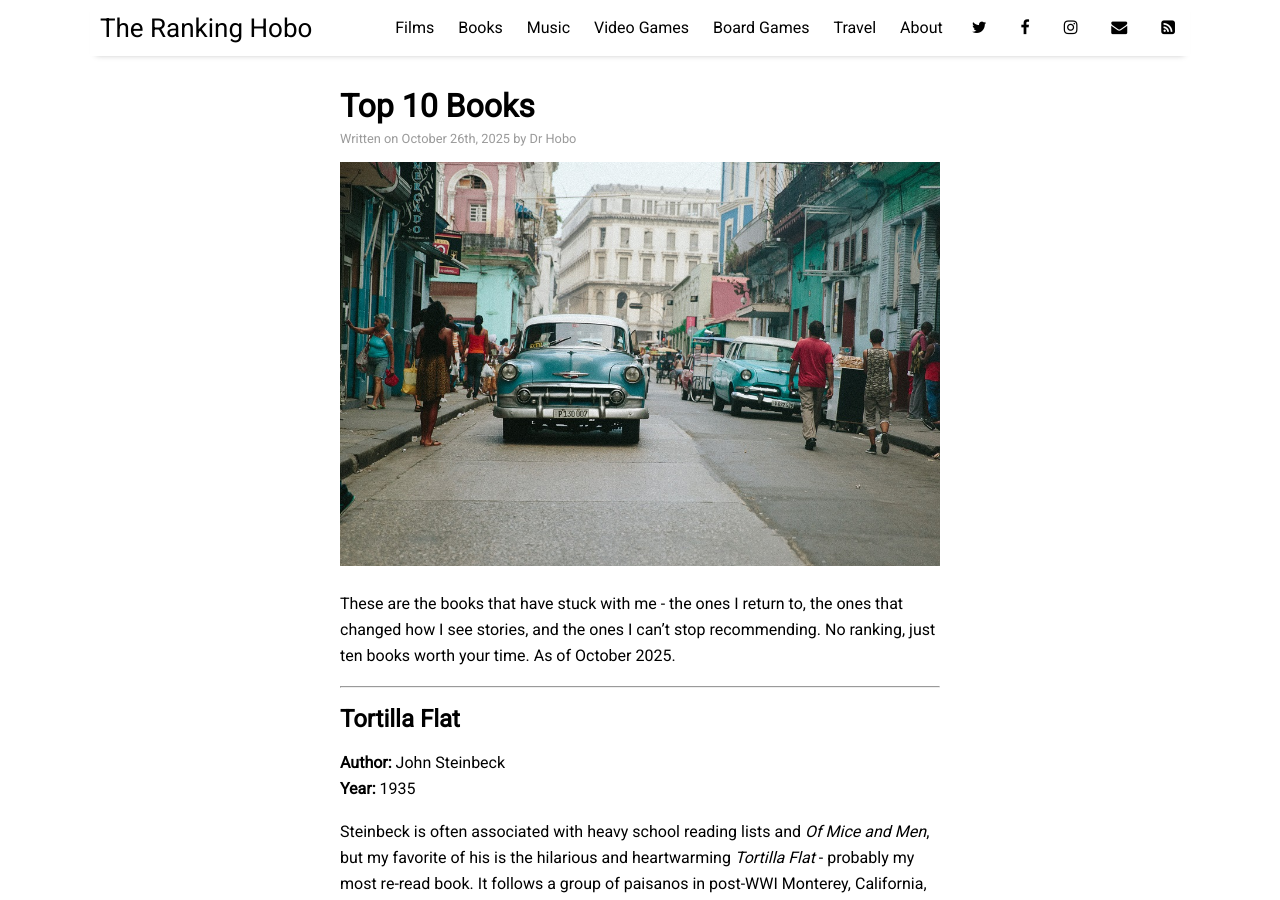
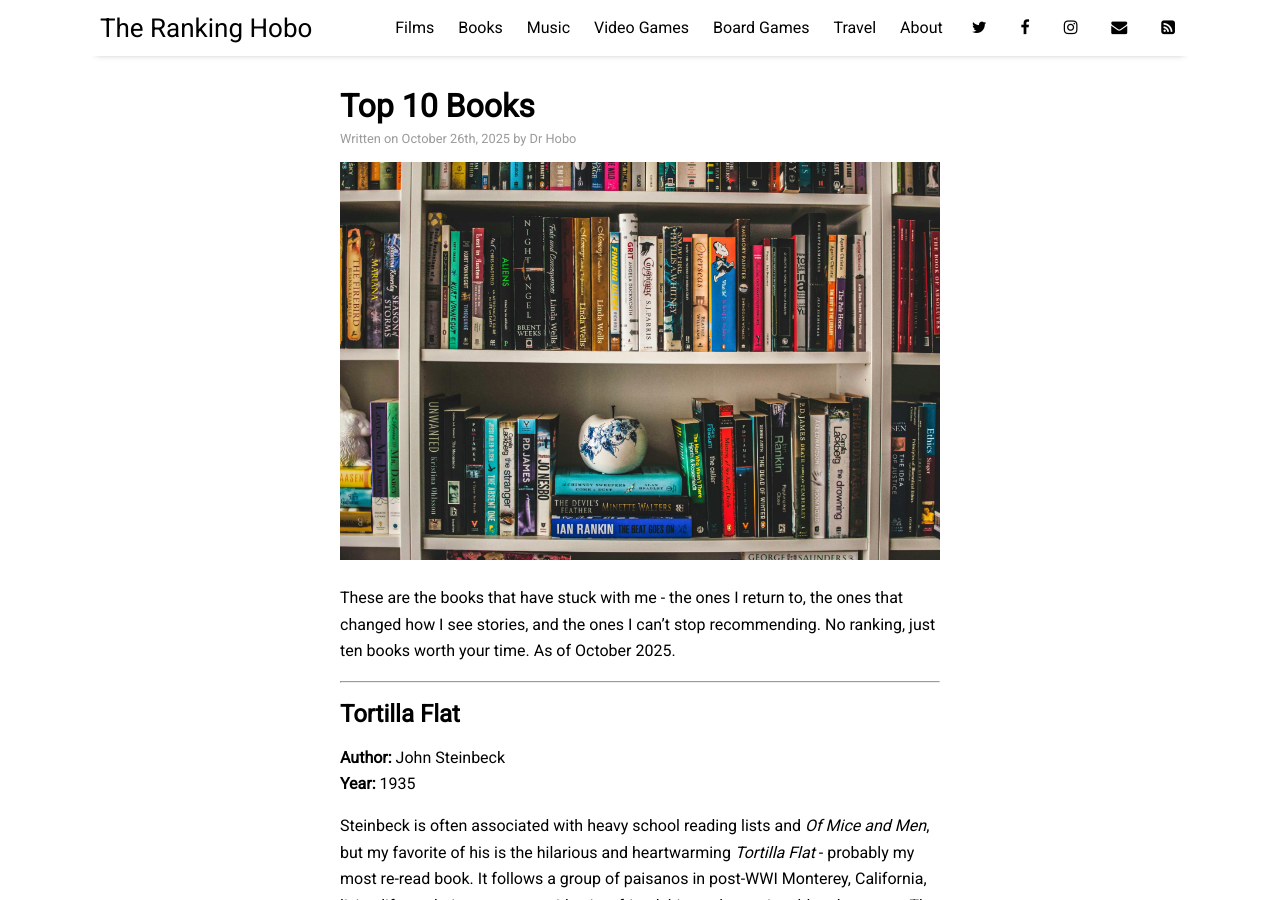
Before and after one commit to TheDrHobo/thedrhobo.github.io, a Jekyll site: the page built from _posts/2025-10-26-top-10-books.md, in a window 1280 px wide and 900 px high. Built offline with Jekyll 4.4.1, drawn with Linux system fonts in a browser that asks for light colours; nearby versions of some CDN libraries.

Commit message:
Update 2025-10-26-top-10-books.md

```diff
--- a/_posts/2025-10-26-top-10-books.md
+++ b/_posts/2025-10-26-top-10-books.md
@@ -4,7 +4,7 @@ title: "Top 10 Books"
 author: "Dr Hobo"
 categories: books
 tags: [books, reading, top10]
-image: cuba-1.jpg
+image: book.jpg
 ---
 
 These are the books that have stuck with me - the ones I return to, the ones that changed how I see stories, and the ones I can't stop recommending. No ranking, just ten books worth your time. As of October 2025.
```
